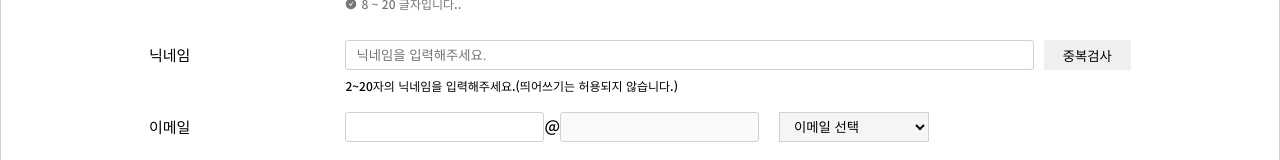
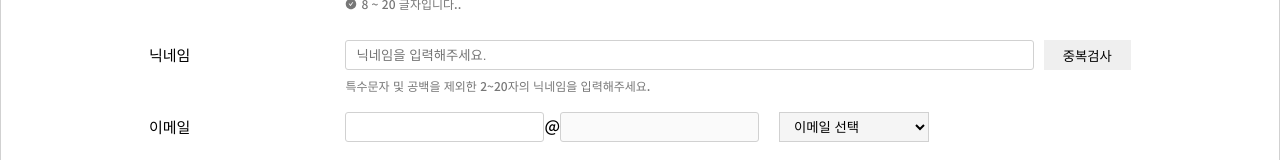
Before and after one commit to choigirang/phenomenon-community, a Next.js app in the folder frontend/: page /signup/info in a window 1280 px wide. Shown: the part 616-776 px from the top of the page. Built offline with nearby package versions, Linux system fonts and the light colour scheme; a web font is replaced by a local one.

Commit message:
feat: 컴포넌트에서 유효성 검사에 따른 유효성 검사 함수 삭제

```diff
--- a/frontend/components/Sign/NickName.tsx
+++ b/frontend/components/Sign/NickName.tsx
@@ -12,19 +12,6 @@ export default function NickName({ nickName, setNickName }: NickNameProps) {
   const nicknameHandler = (event: React.ChangeEvent<HTMLInputElement>) => {
     const value = event.target.value;
 
-    // function checkCondition(value: string) {
-    //   return (
-    //     validationItems.some(item => item.name === '숫자' && item.check(value)) &&
-    //     validationItems.some(item => item.name === '한글' && item.check(value))
-    //   );
-    // }
-
-    // if (checkCondition(value))
-    //   setNickName(prevState => ({
-    //     ...prevState,
-    //     name: value,
-    //   }));
-
     setNickName(prev => ({
       ...prev,
       name: value,
@@ -36,6 +23,7 @@ export default function NickName({ nickName, setNickName }: NickNameProps) {
       .get(`/check?nickName=${nickName}`)
       .then(res => {
         alert('사용할 수 있는 닉네임입니다.');
+        setNickName(prev => ({ ...prev, checkName: true }));
       })
       .catch(err => alert('사용할 수 없는 아이디입니다.'));
   };
@@ -55,7 +43,7 @@ export default function NickName({ nickName, setNickName }: NickNameProps) {
           />
           <button onClick={checkDuplicateNickName}>중복검사</button>
         </InputBox>
-        <span>{`${'2~20자의 닉네임을 입력해주세요.(띄어쓰기는 허용되지 않습니다.)'}`}</span>
+        <span>{`${'특수문자 및 공백을 제외한 2~20자의 닉네임을 입력해주세요.'}`}</span>
       </NameBox>
     </NickNameContainer>
   );
@@ -82,7 +70,7 @@ const NameBox = styled.div`
   span {
     padding-top: var(--padding-solo);
     font-size: var(--size-text);
-    // color: ${props => (props ? 'var(--color-gray)' : 'var(--color-red)')};
+    color: ${props => (props ? 'var(--color-gray)' : 'var(--color-red)')};
   }
 `;
 
```
